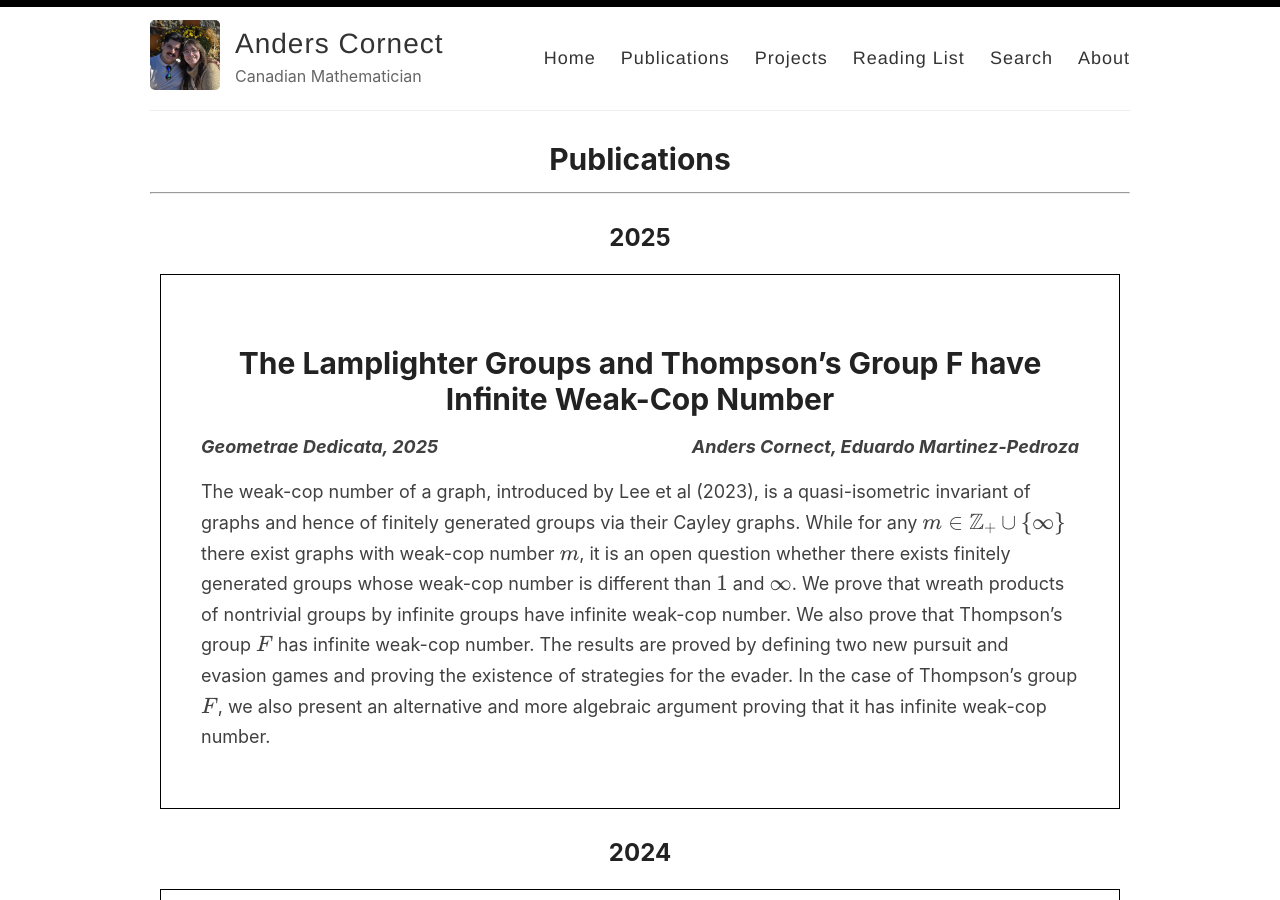
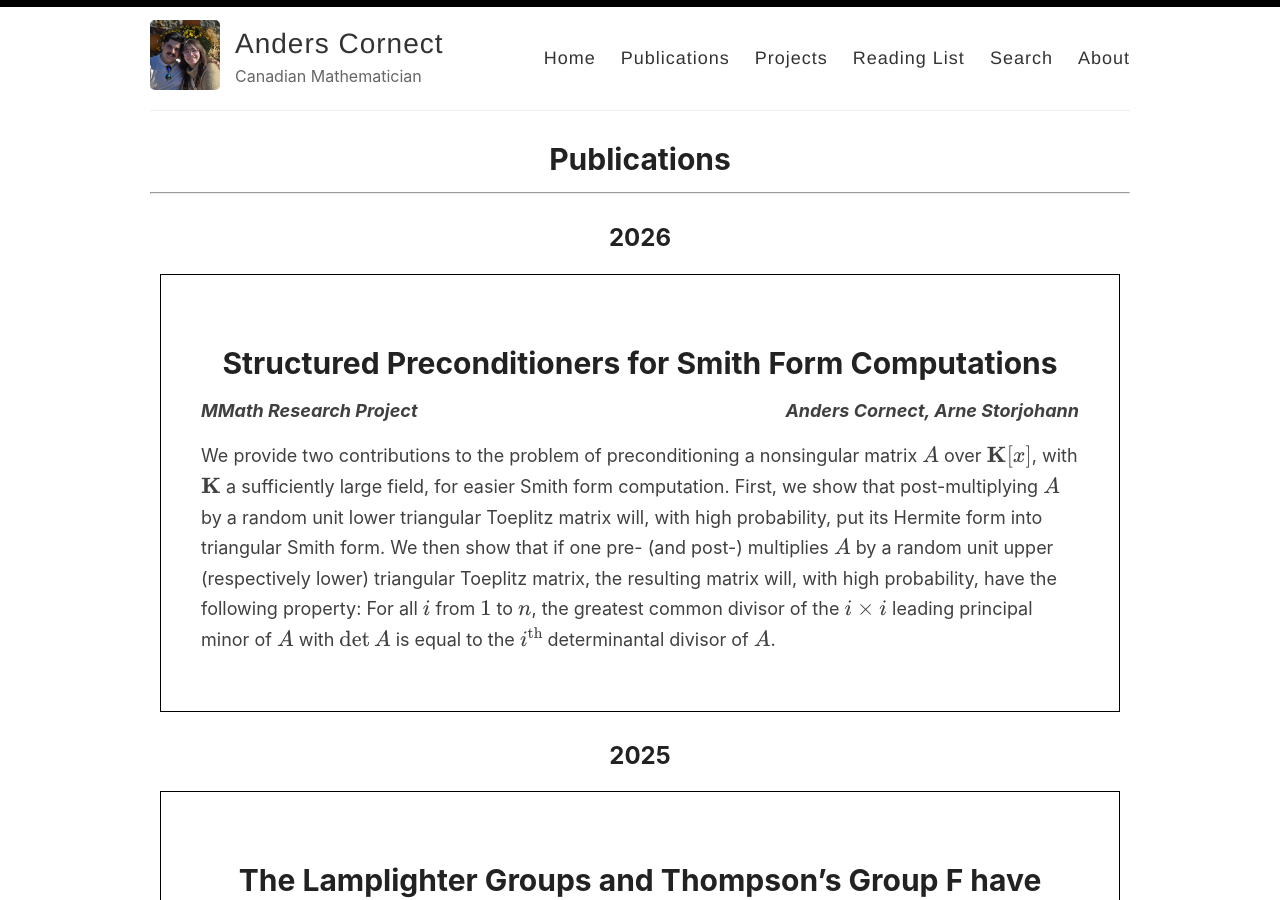
Before and after one commit to And-ers/And-ers.github.io, a Jekyll site: the page built from _pages/publications.md, in a window 1280 px wide and 900 px high. Built offline with Jekyll 4.4.1, drawn with Linux system fonts in a browser that asks for light colours.

Commit message:
new file:   .vscode/settings.json 	modified:   _pages/about.md 	modified:   _pages/publications.md

```diff
--- a/_pages/publications.md
+++ b/_pages/publications.md
@@ -5,6 +5,28 @@ permalink: /publications/
 ---
 
 ---
+
+## 2026
+
+<div class="stylebox" markdown="1">
+
+# Structured Preconditioners for Smith Form Computations
+
+<p style="text-align:left;" markdown="1">
+
+***MMath Research Project***
+
+<span style="float:right;" markdown="1">
+
+***Anders Cornect, Arne Storjohann***
+
+</span>
+
+</p>
+
+We provide two contributions to the problem of preconditioning a nonsingular matrix \\(A\\) over \\(\mathbf{K}[x]\\), with \\(\mathbf{K}\\) a sufficiently large field, for easier Smith form computation. First, we show that post-multiplying \\(A\\) by a random unit lower triangular Toeplitz matrix will, with high probability, put its Hermite form into triangular Smith form. We then show that if one pre- (and post-) multiplies \\(A\\) by a random unit upper (respectively lower) triangular Toeplitz matrix, the resulting matrix will, with high probability, have the following property: For all \\(i\\) from \\(1\\) to \\(n\\), the greatest common divisor of the \\(i \times i\\) leading principal minor of \\(A\\) with \\(\det A\\) is equal to the \\(i^{\text{th}}\\) determinantal divisor of \\(A\\).
+
+</div>
 
 ## 2025
 
```
Also changed, not shown: _pages/about.md (+1 -1 lines).
